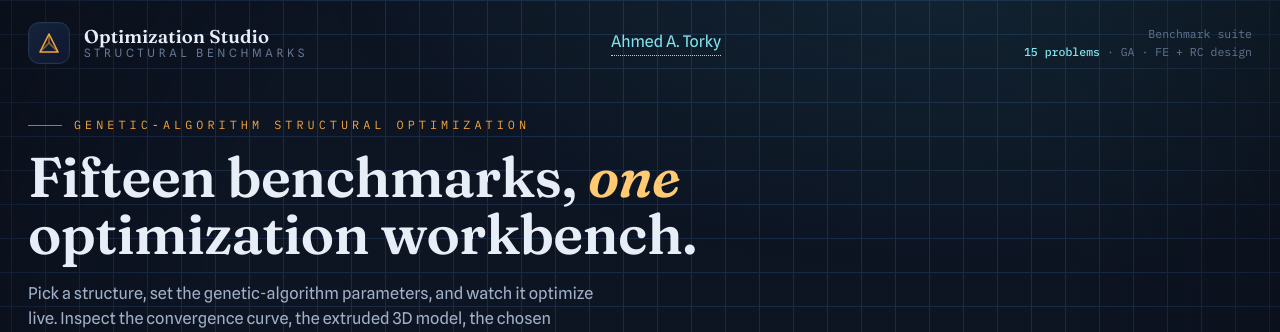
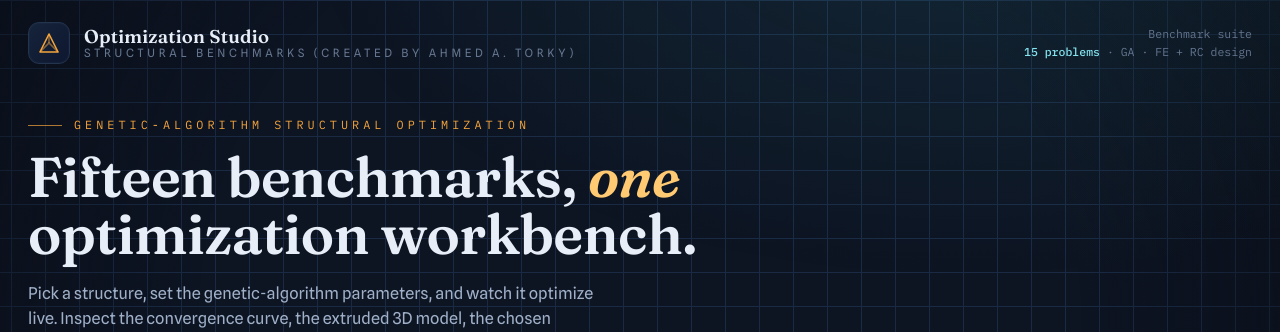
Before and after one commit to Ahmed-A-Torky/LCA-based-Structural-Optimization-STEEL-and-RC-, a Flask app: page / in a window 1280 px wide. Shown: the top 332 px of the page. Run offline with Flask 3, Linux system fonts and the light colour scheme; some libraries are stand-ins or nearby versions.

Commit message:
Update index.html

```diff
--- a/templates/index.html
+++ b/templates/index.html
@@ -18,8 +18,7 @@
         <path d="M12 3 L12 12" stroke-opacity="0.5"/>
       </svg>
     </span>
-    <span class="tt"><b>Optimization Studio</b><span>Structural&nbsp;Benchmarks</span><span><a href="https://www.linkedin.com/in/ahmed-a-torky/" target="_blank" rel="noopener noreferrer"
-     style="color:var(--cyan-soft);text-decoration:none;border-bottom:1px dotted currentColor">Ahmed A. Torky</a></span></span>
+    <span class="tt"><b>Optimization Studio</b><span>Structural&nbsp;Benchmarks (Created by Ahmed A. Torky)</span></span>
   </a>
   <div class="meta">
     Benchmark suite<br><b>15 problems</b> · GA · FE + RC design
@@ -67,7 +66,7 @@
   This website is experimental — created by
   <a href="https://www.linkedin.com/in/ahmed-a-torky/" target="_blank" rel="noopener noreferrer"
      style="color:var(--cyan-soft);text-decoration:none;border-bottom:1px dotted currentColor">Ahmed A. Torky</a>
-  &nbsp;·&nbsp; Benchmarks after Sedaghati (2005), <em>Int. J. Solids &amp; Structures</em> 42, 5848–5871,
+  &nbsp;·&nbsp;<br> Benchmarks after Sedaghati (2005), <em>Int. J. Solids &amp; Structures</em> 42, 5848–5871,
   Pezeshk et al. (2000) and the RC CO&#8322;-optimization literature
   &nbsp;·&nbsp; Python · Flask · NumPy/SciPy · three.js
 </footer>
```
